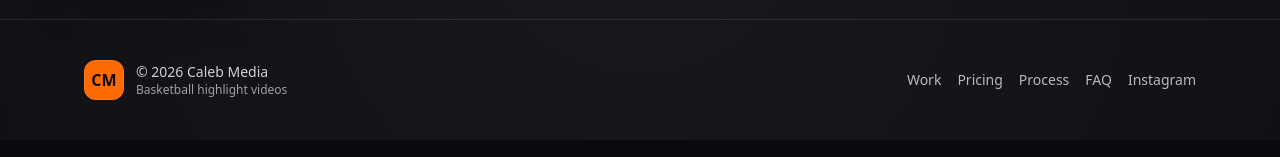
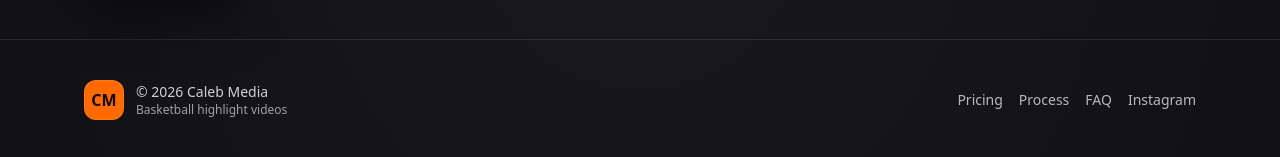
Before and after one commit to Q2OD/q2od.github.io, a plain HTML site: page index.html in a window 1280 px wide. Shown: the part 2692-2849 px from the top of the page. Drawn offline with nearby package versions, Linux system fonts and the light colour scheme.

Commit message:
Clean up index.html by removing empty lines
Removed unnecessary empty lines and commented out the Work link.

```diff
--- a/index.html
+++ b/index.html
@@ -322,11 +322,7 @@
     </div>
 
   </div>
-</section>
-
-
-
-      <div class="mt-8 rounded-2xl border border-white/10 bg-white/5 p-6 ring-soft">
+        <div class="mt-8 rounded-2xl border border-white/10 bg-white/5 p-6 ring-soft">
         <h3 class="font-semibold">Fastest way to book</h3>
         <p class="mt-2 text-sm text-white/70">
           DM me the word <span class="text-white font-semibold">BOOK</span>. You’ll get questions like: name, team, jersey #, game time, location, and what package you want.
@@ -351,7 +347,7 @@
         </div>
       </div>
     </div>
-  </section>
+</section>
 
   <!-- Process -->
   <section id="process" class="max-w-6xl mx-auto px-5 py-12">
@@ -471,7 +467,7 @@
       </div>
 
       <div class="text-sm text-white/70 flex flex-wrap gap-4">
-        <a class="hover:text-white" href="#work">Work</a>
+        <!-- <a class="hover:text-white" href="#work">Work</a> -->
         <a class="hover:text-white" href="#pricing">Pricing</a>
         <a class="hover:text-white" href="#process">Process</a>
         <a class="hover:text-white" href="#faq">FAQ</a>
```
